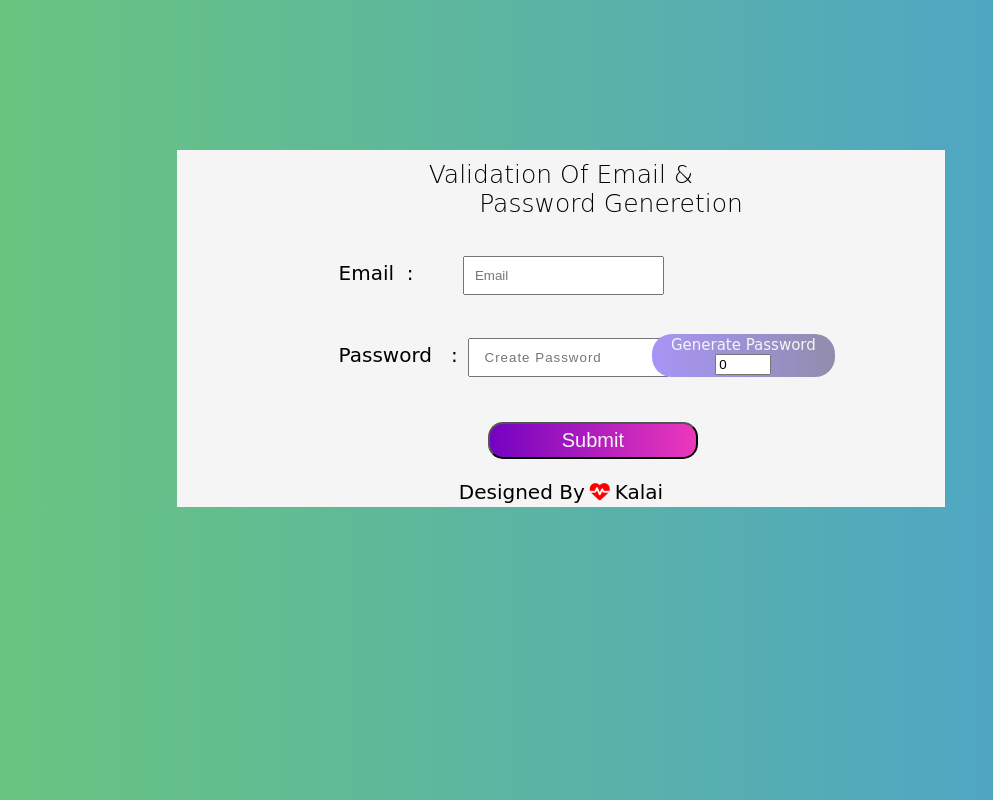
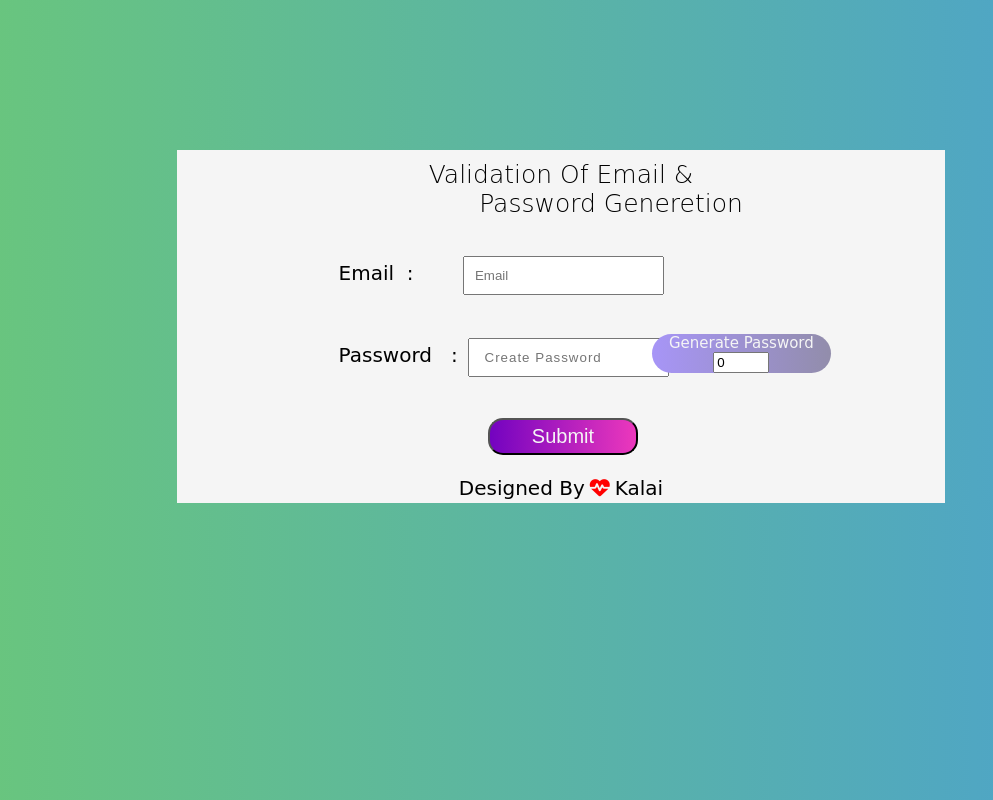
Before and after one commit to Kalayarasi/password, a plain HTML site: page index.html in a window 1280 px wide. Shown: the whole page, without its empty margins (143-1136 px from the left). Drawn offline with Linux system fonts and the light colour scheme; a web font is replaced by a local one.

Commit message:
Add files via upload

```diff
--- a/style.css
+++ b/style.css
@@ -56,7 +56,7 @@ p{
     margin-left: 10px;
 }
 .btn{
-    width: 35%;
+    width: 25%;
     color: whitesmoke;
     padding: 5px;
     margin-top: 45px;
@@ -83,7 +83,6 @@ p{
     width: 30%;
     position: relative;
     cursor: pointer;
-    padding: 2px;
     font-size: 15px;
     margin-top: -53px;
     margin-left: 313px;
@@ -112,5 +111,4 @@ i{
     margin-top: 20px;
     margin-left: 130px;
 }
-
 }
```
